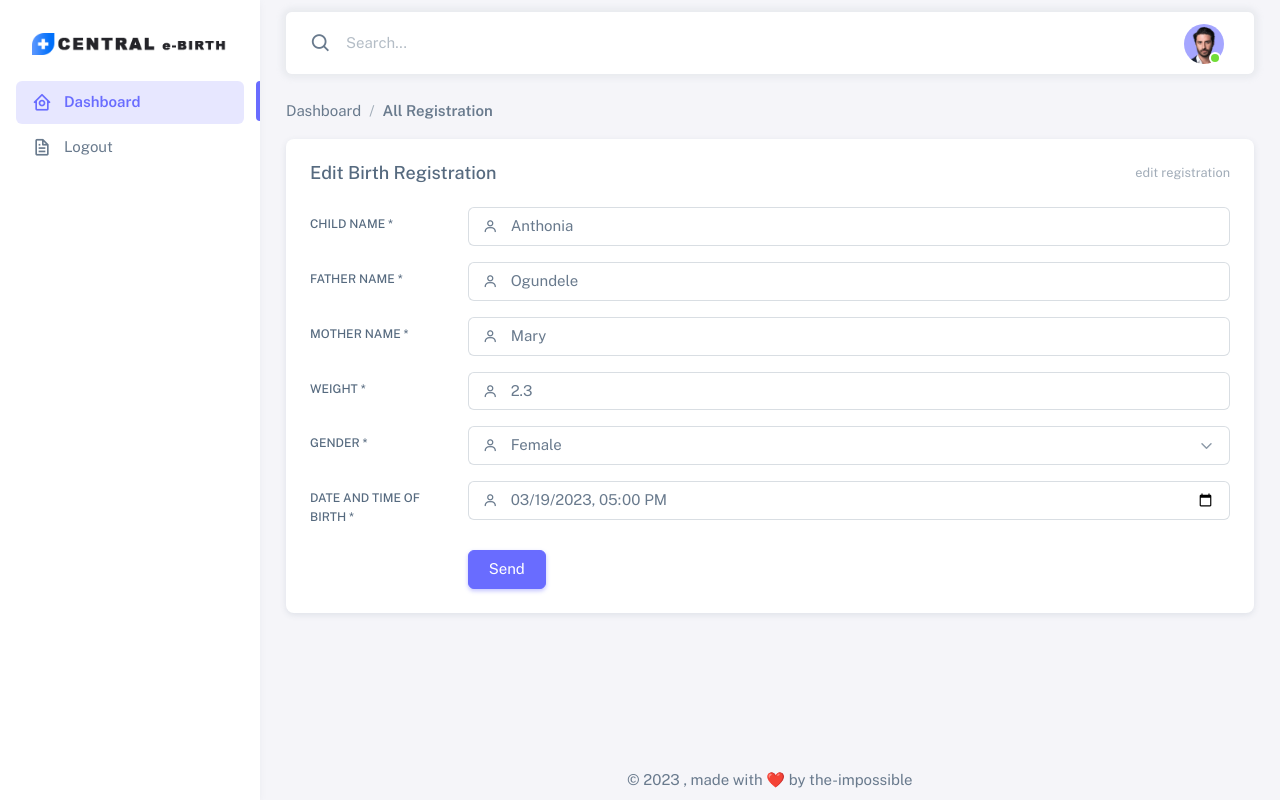
After one commit to the-impossible/central-eBirth, a Django app: page /reg/edit_birth_reg/9ae7f808-2dee-4270-95a4-29662b8741a8 in a window 1280 px wide. The commit adds this page. Run offline with Django 4.2, Linux system fonts and the light colour scheme; data comes from the database, SQL or seed files in the repository; both versions use the stored data as it was after the commit; some libraries are stand-ins or nearby versions.

Commit message:
CRUD on birth registrations

```diff
--- /dev/null
+++ b/Templates/auth/edit_birth_reg.html
@@ -0,0 +1,179 @@
+{% extends 'base.html' %}
+{% load static %}
+{% load crispy_forms_tags %}
+{% block title %}Birth Register{% endblock title %}
+{% block head %}{% include 'partials/auth_head.html' %}{% endblock head %}
+
+{% block body %}
+    <!-- Layout wrapper -->
+    <div class="layout-wrapper layout-content-navbar">
+      <div class="layout-container">
+        <!-- Menu -->
+        {% include 'partials/sidebar.html' %}
+        <!-- / Menu -->
+
+        <!-- Layout container -->
+        <div class="layout-page">
+          <!-- Navbar -->
+	        {% block nav %} {% include 'partials/auth_nav.html' %} {% endblock %}
+
+          <!-- / Navbar -->
+
+          <!-- Content wrapper -->
+          <div class="content-wrapper">
+            <!-- Content -->
+
+            <div class="container-xxl flex-grow-1 container-p-y">
+
+              {% include 'partials/messages.html' %}
+
+              <ol class="breadcrumb">
+                <li class="breadcrumb-item"><a href="{% url 'auth:dashboard' %}">Dashboard</a></li>
+                <li class="breadcrumb-item active"><a href="{% url 'reg:manage_birth_reg' %}">All Registration</a></li>
+              </ol>
+
+              <!-- Basic Layout & Basic with Icons -->
+              <div class="row">
+                <!-- Basic with Icons -->
+                <div class="col-xxl">
+                  <div class="card mb-4">
+                    <div class="card-header d-flex align-items-center justify-content-between">
+                      <h5 class="mb-0">Edit Birth Registration</h5>
+                      <small class="text-muted float-end">edit registration</small>
+                    </div>
+                    <div class="card-body">
+                      <form method="POST">
+                        {% csrf_token %}
+                        <div class="row mb-3">
+                          <label class="col-sm-2 col-form-label" for="basic-icon-default-fullname">child name <span class="asteriskField">*</span></label>
+                          <div class="col-sm-10">
+                            <div class="input-group input-group-merge">
+                              <span id="basic-icon-default-fullname2" class="input-group-text"
+                                ><i class="bx bx-user"></i
+                              ></span>
+                              {{ form.child_name }}
+                            </div>
+                            {% if form.child_name.errors %}
+                              <div class="alert alert-danger mt-2" role="alert">
+                                {{ form.child_name.errors }}
+                              </div>
+                            {% endif %}
+                          </div>
+                        </div>
+                        <div class="row mb-3">
+                          <label class="col-sm-2 col-form-label" for="basic-icon-default-fullname">father name <span class="asteriskField">*</span></label>
+                          <div class="col-sm-10">
+                            <div class="input-group input-group-merge">
+                              <span id="basic-icon-default-fullname2" class="input-group-text"
+                                ><i class="bx bx-user"></i
+                              ></span>
+                              {{ form.father_name }}
+                            </div>
+                            {% if form.father_name.errors %}
+                              <div class="alert alert-danger mt-2" role="alert">
+                                {{ form.father_name.errors }}
+                              </div>
+                            {% endif %}
+                          </div>
+                        </div>
+
+                        <div class="row mb-3">
+                          <label class="col-sm-2 col-form-label" for="basic-icon-default-fullname">mother name <span class="asteriskField">*</span></label>
+                          <div class="col-sm-10">
+                            <div class="input-group input-group-merge">
+                              <span id="basic-icon-default-fullname2" class="input-group-text"
+                                ><i class="bx bx-user"></i
+                              ></span>
+                              {{ form.mother_name }}
+                            </div>
+                            {% if form.mother_name.errors %}
+                              <div class="alert alert-danger mt-2" role="alert">
+                                {{ form.mother_name.errors }}
+                              </div>
+                            {% endif %}
+                          </div>
+                        </div>
+
+                        <div class="row mb-3">
+                          <label class="col-sm-2 col-form-label" for="basic-icon-default-fullname">weight <span class="asteriskField">*</span></label>
+                          <div class="col-sm-10">
+                            <div class="input-group input-group-merge">
+                              <span id="basic-icon-default-fullname2" class="input-group-text"
+                                ><i class="bx bx-user"></i
+                              ></span>
+                              {{ form.weight }}
+                            </div>
+                            {% if form.weight.errors %}
+                              <div class="alert alert-danger mt-2" role="alert">
+                                {{ form.weight.errors }}
+                              </div>
+                            {% endif %}
+                          </div>
+                        </div>
+
+                        <div class="row mb-3">
+                          <label class="col-sm-2 col-form-label" for="basic-icon-default-fullname">gender <span class="asteriskField">*</span></label>
+                          <div class="col-sm-10">
+                            <div class="input-group input-group-merge">
+                              <span id="basic-icon-default-fullname2" class="input-group-text"
+                                ><i class="bx bx-user"></i
+                              ></span>
+                              {{ form.gender }}
+                            </div>
+                            {% if form.gender.errors %}
+                              <div class="alert alert-danger mt-2" role="alert">
+                                {{ form.gender.errors }}
+                              </div>
+                            {% endif %}
+                          </div>
+                        </div>
+
+                        <div class="row mb-3">
+                          <label class="col-sm-2 col-form-label" for="basic-icon-default-fullname">date and time of birth <span class="asteriskField">*</span></label>
+                          <div class="col-sm-10">
+                            <div class="input-group input-group-merge">
+                              <span id="basic-icon-default-fullname2" class="input-group-text"
+                                ><i class="bx bx-user"></i
+                              ></span>
+                              {{ form.date_time }}
+                            </div>
+                            {% if form.date_time.errors %}
+                              <div class="alert alert-danger mt-2" role="alert">
+                                {{ form.date_time.errors }}
+                              </div>
+                            {% endif %}
+                          </div>
+                        </div>
+
+                        <div class="row justify-content-end">
+                          <div class="col-sm-10">
+                            <button type="submit" class="btn btn-primary">Send</button>
+                          </div>
+                        </div>
+                      </form>
+                    </div>
+                  </div>
+                </div>
+              </div>
+            </div>
+            <!-- / Content -->
+
+            <!-- Footer -->
+            {% include 'partials/auth_footer.html' %}
+            <!-- / Footer -->
+
+            <div class="content-backdrop fade"></div>
+          </div>
+          <!-- Content wrapper -->
+        </div>
+        <!-- / Layout page -->
+      </div>
+
+      <!-- Overlay -->
+      <div class="layout-overlay layout-menu-toggle"></div>
+    </div>
+    <!-- / Layout wrapper -->
+    <!-- Core JS -->
+    {% include 'partials/auth_script.html' %}
+
+{% endblock body %}
--- a/Templates/partials/sidebar.html
+++ b/Templates/partials/sidebar.html
@@ -40,7 +40,7 @@
           </a>
         </li>
         <li class="menu-item">
-          <a href="pages-account-settings-notifications.html" class="menu-link">
+          <a href="{% url 'reg:manage_birth_reg' %}" class="menu-link">
             <div data-i18n="Notifications">Manage Registration</div>
           </a>
         </li>
@@ -56,7 +56,7 @@
     </a>
     <ul class="menu-sub">
         <li class="menu-item">
-        <a href="ui-accordion.html" class="menu-link">
+        <a href="{% url 'reg:admin_reg' %}" class="menu-link">
             <div data-i18n="Accordion">Create Account</div>
         </a>
         </li>
--- a/eBirth/settings.py
+++ b/eBirth/settings.py
@@ -3,6 +3,9 @@ from pathlib import Path
 import os
 from decouple import config
 from django.contrib import messages
+import datetime
+from django.conf import settings
+from django.utils.timezone import make_aware
 
 # Build paths inside the project like this: BASE_DIR / 'subdir'.
 BASE_DIR = Path(__file__).resolve().parent.parent
@@ -134,3 +137,5 @@ AUTHENTICATION_BACKENDS = [
 ]
 
 LOGIN_URL = 'auth:login'
+
+USE_TZ = False
--- a/eBirth_auth/models.py
+++ b/eBirth_auth/models.py
@@ -57,7 +57,7 @@ class UserManager(BaseUserManager):
 
 class User(AbstractBaseUser, PermissionsMixin):
     user_id = models.UUIDField(default=uuid.uuid4, primary_key=True, unique=True, editable=False)
-    cert_no = models.CharField(max_length=10, db_index=True, unique=True, blank=True)
+    cert_no = models.CharField(max_length=10, db_index=True, unique=True, blank=True, null=True)
     email = models.CharField(max_length=100, db_index=True, unique=True, verbose_name='email address', blank=True, null=True)
 
     date_joined = models.DateTimeField(verbose_name='date_joined', auto_now_add=True)
@@ -75,7 +75,7 @@ class User(AbstractBaseUser, PermissionsMixin):
     objects = UserManager()
 
     def __str__(self):
-        if self.is_hospital or self.is_staff:
+        if self.is_hospital or self.is_staff or self.is_hospital_admin:
             return f'{self.email}'
         else:
             return f'{self.cert_no}'
--- a/eBirth_reg/urls.py
+++ b/eBirth_reg/urls.py
@@ -2,11 +2,20 @@ from django.urls import path
 
 from eBirth_reg.views import (
     BirthRegistrationView,
+    ManageBirthRegistrationView,
+    EditBirthRegistrationView,
+    DeleteBirthRegistrationView,
 
+    AdminRegistrationView,
 )
 
 app_name = "reg"
 
 urlpatterns = [
     path('birth_reg', BirthRegistrationView.as_view(), name="birth_reg"),
+    path('manage_birth_reg', ManageBirthRegistrationView.as_view(), name="manage_birth_reg"),
+    path('edit_birth_reg/<str:pk>', EditBirthRegistrationView.as_view(), name="edit_birth_reg"),
+    path('delete_birth_reg/<str:pk>', DeleteBirthRegistrationView.as_view(), name="delete_birth_reg"),
+
+    path('admin_reg', AdminRegistrationView.as_view(), name="admin_reg"),
 ]
--- a/eBirth_reg/views.py
+++ b/eBirth_reg/views.py
@@ -1,5 +1,5 @@
 from django.shortcuts import render, reverse
-from django.views.generic import ListView, DetailView, CreateView, UpdateView, DeleteView
+from django.views.generic import ListView, DetailView, CreateView, UpdateView, DeleteView, TemplateView
 from django.contrib.messages.views import SuccessMessageMixin
 from random import choice, randint, shuffle
 from django.contrib import messages
@@ -13,6 +13,9 @@ from eBirth_reg.models import (
 
 from eBirth_auth.models import (
     User,
+)
+from eBirth_auth.forms import (
+    UserRegistrationForm,
 )
 
 from eBirth_reg.forms import (
@@ -76,3 +79,51 @@ class BirthRegistrationView(SuccessMessageMixin, CreateView):
         else:
             messages.error(self.request, "Unable to get hospital profile!")
             return super().form_invalid(form)
+
+class ManageBirthRegistrationView(ListView):
+    template_name = "auth/manage_reg.html"
+
+    def get_queryset(self):
+        hospital = HospitalAdminProfile.objects.get(user_id=self.request.user).hospital_id
+        return BirthRegistration.objects.filter(place_of_birth=hospital)
+
+class EditBirthRegistrationView(SuccessMessageMixin, UpdateView):
+    model = BirthRegistration
+    form_class = BirthRegistrationForm
+    success_message = "Registration has been edited successfully!"
+
+    template_name = "auth/edit_birth_reg.html"
+
+    def get_success_url(self):
+        return reverse("reg:manage_birth_reg")
+
+class DeleteBirthRegistrationView(SuccessMessageMixin, DeleteView):
+    model = BirthRegistration
+    success_message = "Registration has been deleted successfully!"
+
+    def form_valid(self, form):
+        user = User.objects.get(cert_no=self.request.POST.get('cert_no'))
+        user.delete()
+
+        return super().form_valid(form)
+
+    def get_success_url(self):
+        return reverse("reg:manage_birth_reg")
+
+class AdminRegistrationView(SuccessMessageMixin, CreateView):
+    model = User
+    form_class = UserRegistrationForm
+    template_name = "auth/admin_reg.html"
+    success_message = "Admin Account created!"
+
+    def get_success_url(self):
+        return reverse("reg:admin_reg")
+
+    def form_valid(self, form):
+        form.instance.is_hospital_admin = True
+        form = super().form_valid(form)
+
+        hospital = HospitalAdminProfile.objects.get(user_id=self.request.user).hospital_id
+        HospitalAdminProfile.objects.create(user_id=self.object, hospital_id=hospital)
+
+        return form
```
Also changed, not shown: Templates/auth/admin_reg.html (added, +113 -0 lines), Templates/auth/manage_reg.html (added, +119 -0 lines), Templates/partials/modal_delete_reg.html (added, +19 -0 lines), eBirth_auth/forms.py (added, +49 -0 lines), db.sqlite3, eBirth_auth/migrations/0003_alter_user_cert_no.py (added).
